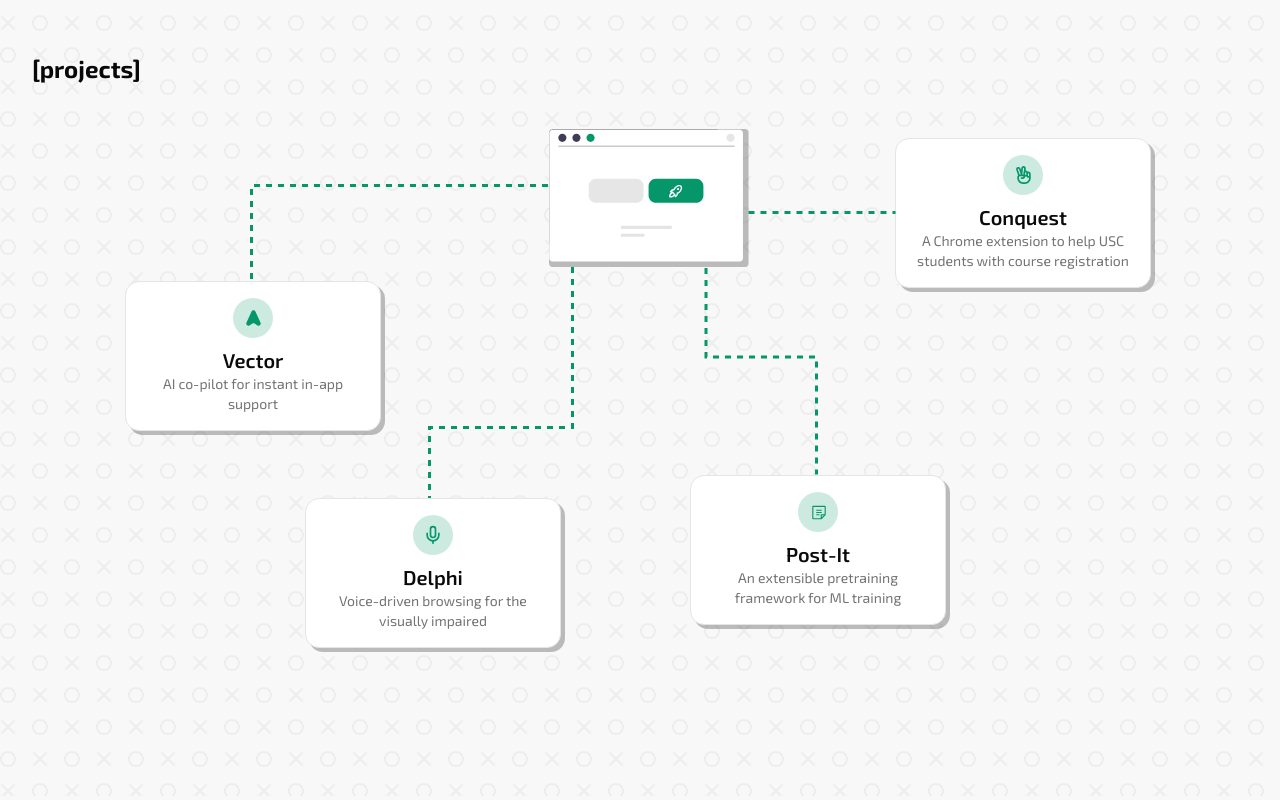
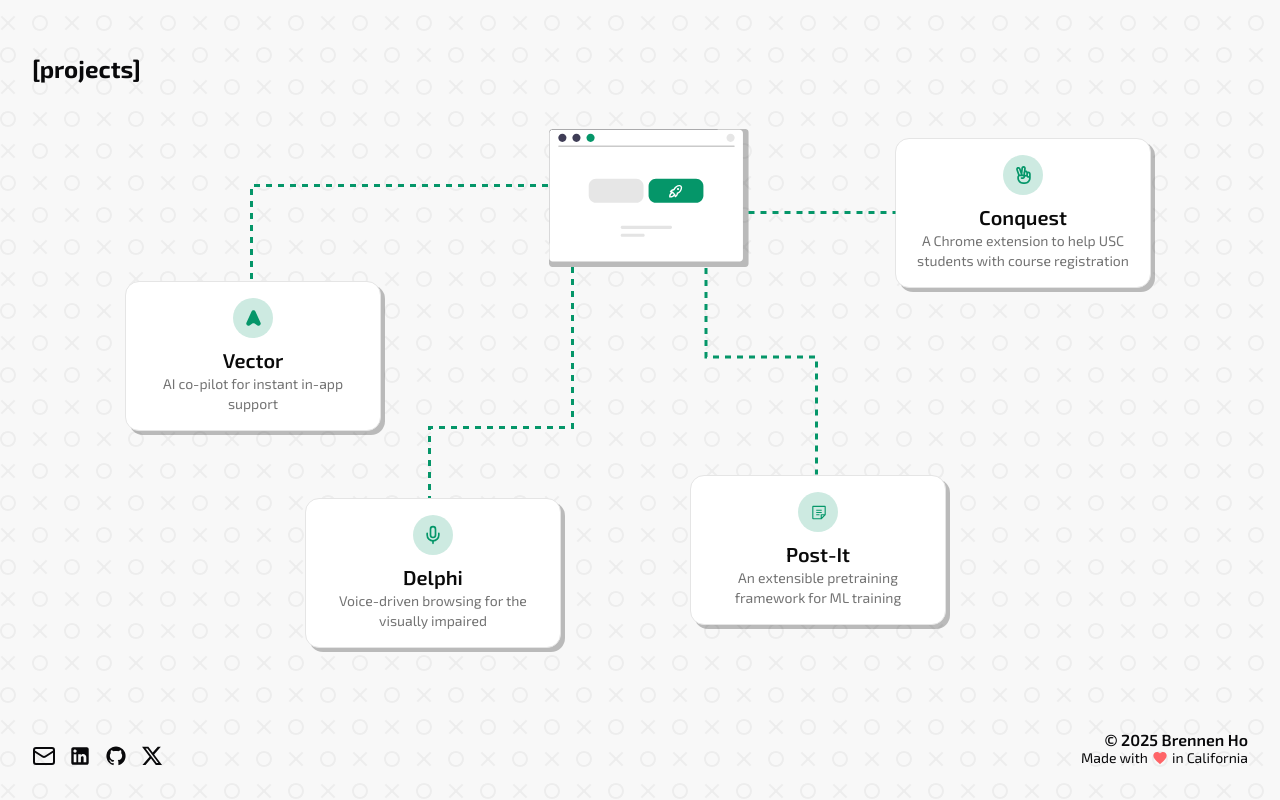
Before and after one commit to brennenho/brennen.dev, a Next.js app: page / in a window 1280 px wide. Shown: the part 849-1649 px from the top of the page. Built offline with nearby package versions, Linux system fonts and the light colour scheme; no server answers.

Commit message:
feat: add footer

```diff
--- a/src/app/layout.tsx
+++ b/src/app/layout.tsx
@@ -1,3 +1,4 @@
+import { Footer } from "@/components/footer";
 import "@/styles/globals.css";
 
 import { type Metadata } from "next";
@@ -19,7 +20,10 @@
 }: Readonly<{ children: React.ReactNode }>) {
   return (
     <html lang="en" className={exo_2.className}>
-      <body>{children}</body>
+      <body>
+        {children}
+        <Footer />
+      </body>
     </html>
   );
 }
--- a/src/app/page.tsx
+++ b/src/app/page.tsx
@@ -6,7 +6,7 @@
 export default function HomePage() {
   return (
     <main className="flex min-h-screen flex-col items-center px-8 py-4">
-      <div className="flex w-full max-w-7xl flex-col gap-16 py-32">
+      <div className="flex w-full max-w-7xl flex-col gap-16 pt-32 pb-8">
         <div className="flex flex-col gap-2 leading-none">
           <div className="text-[40px] font-bold">
             Hey, I&apos;m <span className="text-primary">Brennen</span>
--- /dev/null
+++ b/src/components/footer.tsx
@@ -0,0 +1,22 @@
+import { HeartIcon } from "@/components/icons";
+import { SocialIcons } from "@/components/social-icons";
+
+export function Footer() {
+  return (
+    <footer className="flex w-full flex-row justify-center p-8">
+      <div className="flex w-full max-w-7xl flex-row items-end justify-between gap-4">
+        <SocialIcons />
+        <div className="flex flex-col text-right leading-none">
+          <div className="font-semibold">
+            &copy; {new Date().getFullYear()} Brennen Ho
+          </div>
+          <div className="inline-flex items-center gap-1 text-sm">
+            Made with
+            <HeartIcon className="h-4 w-4 text-red-400" />
+            in California
+          </div>
+        </div>
+      </div>
+    </footer>
+  );
+}
--- a/src/components/icons.tsx
+++ b/src/components/icons.tsx
@@ -1,4 +1,95 @@
 import * as React from "react";
+
+export const HeartIcon = (props: React.SVGProps<SVGSVGElement>) => (
+  <svg
+    width={24}
+    height={24}
+    viewBox="0 0 24 24"
+    fill="none"
+    xmlns="http://www.w3.org/2000/svg"
+    {...props}
+  >
+    <path
+      d="M12 21.35L10.55 20.03C5.4 15.36 2 12.27 2 8.5C2 5.41 4.42 3 7.5 3C9.24 3 10.91 3.81 12 5.08C13.09 3.81 14.76 3 16.5 3C19.58 3 22 5.41 22 8.5C22 12.27 18.6 15.36 13.45 20.03L12 21.35Z"
+      fill="currentColor"
+    />
+  </svg>
+);
+
+export const XIcon = (props: React.SVGProps<SVGSVGElement>) => (
+  <svg
+    width={24}
+    height={25}
+    viewBox="0 0 24 25"
+    fill="none"
+    xmlns="http://www.w3.org/2000/svg"
+    {...props}
+  >
+    <g clipPath="url(#clip0_58_554)">
+      <mask
+        id="mask0_58_554"
+        style={{
+          maskType: "luminance",
+        }}
+        maskUnits="userSpaceOnUse"
+        x={0}
+        y={0}
+        width={24}
+        height={25}
+      >
+        <path d="M0 0.5H24V24.5H0V0.5Z" fill="white" />
+      </mask>
+      <g mask="url(#mask0_58_554)">
+        <path
+          d="M18.0014 2.90002H21.1954L14.2183 10.8947L22.4272 21.7754H16.0005L10.9633 15.1777L5.20606 21.7754H2.00908L9.47118 13.2214L1.59998 2.90151H8.19031L12.7366 8.93099L18.0014 2.90002ZM16.8782 19.8593H18.6485L7.22333 4.71646H5.32507L16.8782 19.8593Z"
+          fill="currentColor"
+        />
+      </g>
+    </g>
+    <defs>
+      <clipPath id="clip0_58_554">
+        <rect
+          width={24}
+          height={24}
+          fill="white"
+          transform="translate(0 0.5)"
+        />
+      </clipPath>
+    </defs>
+  </svg>
+);
+
+export const GithubIcon = (props: React.SVGProps<SVGSVGElement>) => (
+  <svg
+    width={24}
+    height={25}
+    viewBox="0 0 24 25"
+    fill="none"
+    xmlns="http://www.w3.org/2000/svg"
+    {...props}
+  >
+    <path
+      d="M12 2.5C10.6868 2.5 9.38642 2.75866 8.17317 3.2612C6.95991 3.76375 5.85752 4.50035 4.92893 5.42893C3.05357 7.3043 2 9.84784 2 12.5C2 16.92 4.87 20.67 8.84 22C9.34 22.08 9.5 21.77 9.5 21.5V19.81C6.73 20.41 6.14 18.47 6.14 18.47C5.68 17.31 5.03 17 5.03 17C4.12 16.38 5.1 16.4 5.1 16.4C6.1 16.47 6.63 17.43 6.63 17.43C7.5 18.95 8.97 18.5 9.54 18.26C9.63 17.61 9.89 17.17 10.17 16.92C7.95 16.67 5.62 15.81 5.62 12C5.62 10.89 6 10 6.65 9.29C6.55 9.04 6.2 8 6.75 6.65C6.75 6.65 7.59 6.38 9.5 7.67C10.29 7.45 11.15 7.34 12 7.34C12.85 7.34 13.71 7.45 14.5 7.67C16.41 6.38 17.25 6.65 17.25 6.65C17.8 8 17.45 9.04 17.35 9.29C18 10 18.38 10.89 18.38 12C18.38 15.82 16.04 16.66 13.81 16.91C14.17 17.22 14.5 17.83 14.5 18.76V21.5C14.5 21.77 14.66 22.09 15.17 22C19.14 20.66 22 16.92 22 12.5C22 11.1868 21.7413 9.88642 21.2388 8.67317C20.7362 7.45991 19.9997 6.35752 19.0711 5.42893C18.1425 4.50035 17.0401 3.76375 15.8268 3.2612C14.6136 2.75866 13.3132 2.5 12 2.5Z"
+      fill="currentColor"
+    />
+  </svg>
+);
+
+export const LinkedInIcon = (props: React.SVGProps<SVGSVGElement>) => (
+  <svg
+    width={30}
+    height={31}
+    viewBox="0 0 30 31"
+    fill="none"
+    xmlns="http://www.w3.org/2000/svg"
+    {...props}
+  >
+    <path
+      d="M23.75 4.25C24.413 4.25 25.0489 4.51339 25.5178 4.98223C25.9866 5.45107 26.25 6.08696 26.25 6.75V24.25C26.25 24.913 25.9866 25.5489 25.5178 26.0178C25.0489 26.4866 24.413 26.75 23.75 26.75H6.25C5.58696 26.75 4.95107 26.4866 4.48223 26.0178C4.01339 25.5489 3.75 24.913 3.75 24.25V6.75C3.75 6.08696 4.01339 5.45107 4.48223 4.98223C4.95107 4.51339 5.58696 4.25 6.25 4.25H23.75ZM23.125 23.625V17C23.125 15.9192 22.6957 14.8828 21.9315 14.1185C21.1672 13.3543 20.1308 12.925 19.05 12.925C17.9875 12.925 16.75 13.575 16.15 14.55V13.1625H12.6625V23.625H16.15V17.4625C16.15 16.5 16.925 15.7125 17.8875 15.7125C18.3516 15.7125 18.7967 15.8969 19.1249 16.2251C19.4531 16.5533 19.6375 16.9984 19.6375 17.4625V23.625H23.125ZM8.6 11.2C9.15695 11.2 9.6911 10.9788 10.0849 10.5849C10.4788 10.1911 10.7 9.65695 10.7 9.1C10.7 7.9375 9.7625 6.9875 8.6 6.9875C8.03973 6.9875 7.50241 7.21007 7.10624 7.60624C6.71007 8.00241 6.4875 8.53973 6.4875 9.1C6.4875 10.2625 7.4375 11.2 8.6 11.2ZM10.3375 23.625V13.1625H6.875V23.625H10.3375Z"
+      fill="currentColor"
+    />
+  </svg>
+);
 
 export const PeaceIcon = (props: React.SVGProps<SVGSVGElement>) => (
   <svg
--- /dev/null
+++ b/src/components/social-icons.tsx
@@ -0,0 +1,45 @@
+import { GithubIcon, LinkedInIcon, XIcon } from "@/components/icons";
+import { Mail } from "lucide-react";
+import Link from "next/link";
+
+export function SocialIcons() {
+  const socials = [
+    {
+      name: "Email",
+      icon: <Mail className="h-6 w-6" />,
+      href: "mailto:web@brennen.dev",
+    },
+    {
+      name: "LinkedIn",
+      icon: <LinkedInIcon className="h-6 w-6" />,
+      href: "https://www.linkedin.com/in/brennenho/",
+    },
+    {
+      name: "Github",
+      icon: <GithubIcon className="h-6 w-6" />,
+      href: "https://github.com/brennenho",
+    },
+    {
+      name: "X",
+      icon: <XIcon className="h-6 w-6" />,
+      href: "https://x.com/brennenho_",
+    },
+  ];
+  return (
+    <nav aria-label="social media links">
+      <div className="flex flex-row justify-center gap-3">
+        {socials.map((social) => (
+          <Link
+            href={social.href}
+            target="_blank"
+            rel="noreferrer"
+            key={social.href}
+          >
+            {social.icon}
+            <span className="sr-only">{social.name}</span>
+          </Link>
+        ))}
+      </div>
+    </nav>
+  );
+}
```
